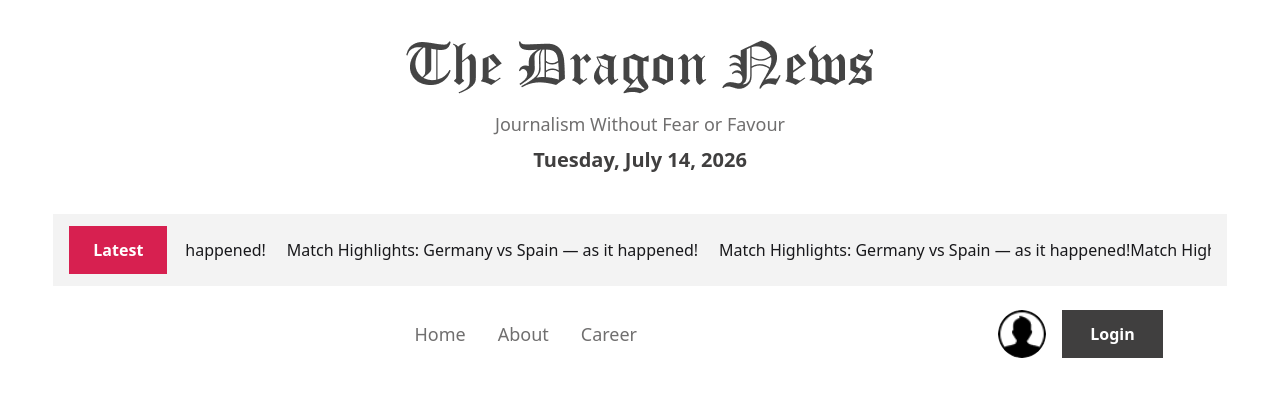
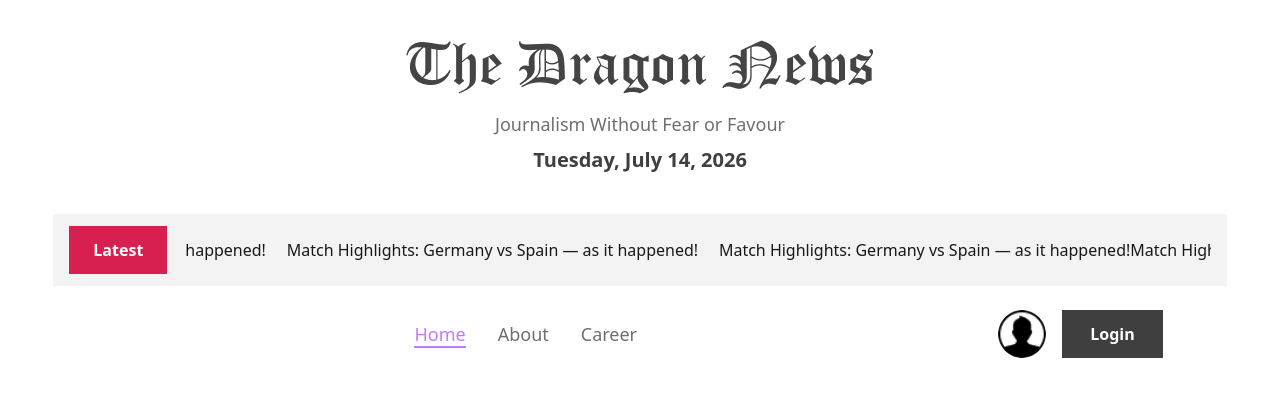
Before and after one commit to abdullah-alsaba/Dragon-News, a Next.js app: page / in a window 1280 px wide. Shown: the top 396 px of the page. Built offline with nearby package versions, Linux system fonts and the light colour scheme.

Commit message:
update: navbar style

```diff
--- /dev/null
+++ b/src/components/shared/NavLink/NavLink.jsx
@@ -0,0 +1,21 @@
+'use client'
+
+
+
+import Link from 'next/link';
+import { usePathname } from 'next/navigation';
+import React from 'react';
+
+const NavLink = ({ href, children }) => {
+     const pathName = usePathname()
+
+    const isActive = href === pathName;
+    return (
+        <Link href={href} className={`${isActive? "text-purple-400 border-b-2 border-b-purple-400" :""}`}>
+            {children}
+
+        </Link>
+    );
+};
+
+export default NavLink;
--- a/src/components/shared/Navbar/Navbar.jsx
+++ b/src/components/shared/Navbar/Navbar.jsx
@@ -1,6 +1,7 @@
 import Image from "next/image";
 import Link from "next/link";
 import AvatarImage from "@/assets/user.png";
+import NavLink from "@/components/shared/NavLink/NavLink"
 
 const Navbar = () => {
   return (
@@ -9,13 +10,13 @@
       {/* Center */}
       <ul className="flex items-center gap-8 text-lg text-[#706F6F]">
         <li>
-          <Link href="/">Home</Link>
+          <NavLink href="/">Home</NavLink>
         </li>
         <li>
-          <Link href="/about">About</Link>
+          <NavLink href="/about">About</NavLink>
         </li>
         <li>
-          <Link href="/career">Career</Link>
+          <NavLink href="/career">Career</NavLink>
         </li>
       </ul>
       {/* Right */}
```
